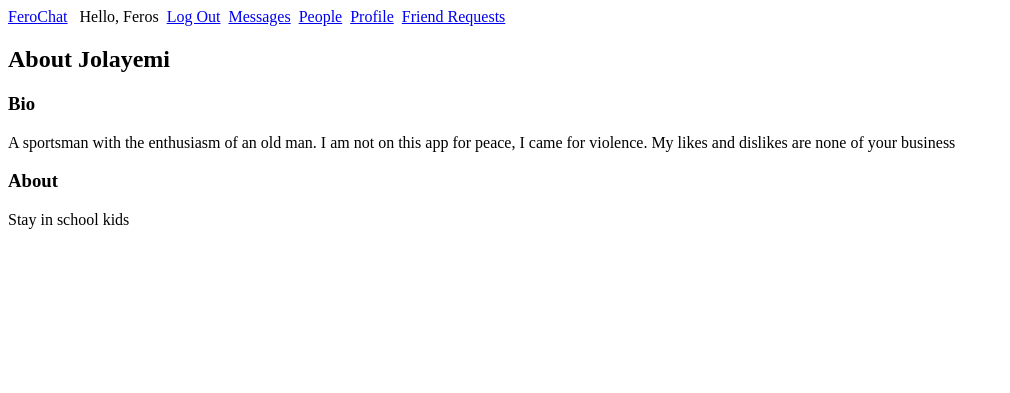
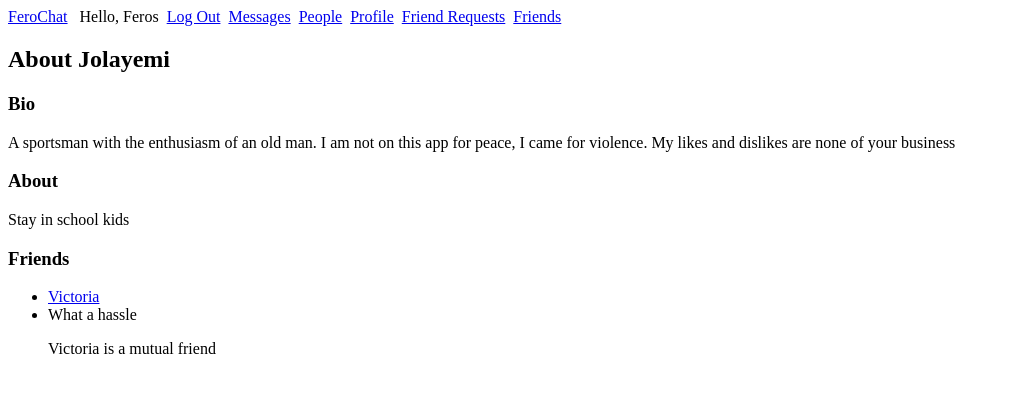
Before and after one commit to FEROS01/FEROCHAT, a Django app: page /user_bio/2 in a window 1280 px wide. Shown: the top 393 px of the page, without its empty margins (0-1010 px from the left). Run offline with Django 4.2, Linux system fonts and the light colour scheme; a user stored in the database is signed in; data comes from the database, SQL or seed files in the repository; both versions use the stored data as it was after the commit.

Commit message:
Updated_friend_request_and_userbio_

```diff
--- a/messengers/templates/messengers/base.html
+++ b/messengers/templates/messengers/base.html
@@ -6,6 +6,7 @@
     <a href="{% url 'messengers:users' %}">People</a>&nbsp;
     <a href="{% url 'messengers:user_bio' user.id %}">Profile</a>&nbsp;
     <a href="{% url 'messengers:friend_requests'%}">Friend Requests</a>&nbsp;
+    <a href="{% url 'messengers:friends' user.id%}">Friends</a>&nbsp;
     {% else %}
     <a href="{% url 'users:sign_up' %}">Sign Up</a>&nbsp;
     <a href="{% url 'users:login' %}">Login</a>&nbsp;
--- a/messengers/templates/messengers/friend_requests.html
+++ b/messengers/templates/messengers/friend_requests.html
@@ -1,7 +1,7 @@
 {% extends 'messengers/base.html' %}
 
 {% block content %}
-
+<h2>Friend requests</h2>
 <ul>
     {% for req in fr_requests %}
     <li>{{req.req_sender}} sent you a friend request</li>
--- a/messengers/templates/messengers/user_bio.html
+++ b/messengers/templates/messengers/user_bio.html
@@ -1,4 +1,5 @@
 {% extends "messengers/base.html" %}
+{% load filters %}
 
 
 {% block content %}
@@ -8,4 +9,30 @@
 
 <h3>About</h3>
 <p>{{user_bio.info.about|default:"About unavailable"}}</p>
+
+{% if user != user_bio %}
+<h3>Friends</h3>
+<ul>
+    {% for friend in bio_friends %}
+    {% if friend != user %}
+    <p></p>
+    <li><a href="{% url 'messengers:user_bio' friend.id %}">{{friend.username}}</a></li>
+    <li>{{friend.info.about}}</li>
+    {% if friend in user_friends %}
+    <p>{{friend.username}} is a mutual friend</p>
+
+    {% elif user|chec_k:friend %}
+    <li>
+        Your request has been sent - <a href="{% url 'messengers:cancel_request_bio' friend.id user_bio.id %}">Cancel
+            Request</a>
+    </li>
+    {% else %}
+    <li><a href="{% url 'messengers:send_request_bio' friend.id user_bio.id %}">Send Friend request</a></li>
+    {% endif %}
+    {% endif %}
+    {% endfor %}
+</ul>
+{% else %}
+<p> See your <a href="{% url 'messengers:friends' user.id %}">Friends</a></p>
+{% endif %}
 {% endblock content %}
--- a/messengers/templates/messengers/view_messages.html
+++ b/messengers/templates/messengers/view_messages.html
@@ -1,8 +1,7 @@
 {% extends 'messengers/base.html' %}
 
 {% block content %}
-
-<h3><a href="{% url 'messengers:user_bio' rec_id %}">{{rec_user.username}}</a></h3>
+<h2><a href="{% url 'messengers:user_bio' rec_id %}">{{rec_user.username}}</a></h2>
 <ul>
     {% for msg in all_messages %}
     {% if msg.sender == user %}
@@ -26,5 +25,4 @@
     <input type="hidden" name="next" value="{% url 'messengers:view_messages' rec_id  %}">
 </form>
 
-<!-- <h3>{{error}}</h3> -->
 {% endblock content %}
--- a/messengers/urls.py
+++ b/messengers/urls.py
@@ -14,6 +14,11 @@ urlpatterns = [
     path("send_request/<int:rec_id>", views.send_request, name="send_request"),
     path("cancel_request/<int:rec_id>",
          views.cancel_request, name="cancel_request"),
+    path("send_request_bio/<int:rec_id>/<int:bio_id>",
+         views.send_request_bio, name="send_request_bio"),
+    path("cancel_request_bio/<int:rec_id>/<int:bio_id>",
+         views.cancel_request_bio, name="cancel_request_bio"),
     path("accept_request/<int:sen_id>",
          views.accept_request, name="accept_request"),
+    path("friends/<int:user_id>", views.friends, name="friends"),
 ]
--- a/messengers/views.py
+++ b/messengers/views.py
@@ -18,7 +18,10 @@ def index(request):
 
 def user_bio(request, user_id):
     user_bio = User.objects.get(id=user_id)
-    context = {"user_bio": user_bio}
+    bio_friends = Friends.get_friends(Friends, user_bio)
+    user_friends = Friends.get_friends(Friends, request.user)
+    context = {"user_bio": user_bio, "bio_friends": bio_friends,
+               "user_friends": user_friends}
     return render(request, "messengers/user_bio.html", context)
 
 # check if users are friends
@@ -60,25 +63,35 @@ def view_messages(request, rec_id):
 
 
 def send_request(request, rec_id):
-    users = User.objects.exclude(id=request.user.id)
     sender = request.user
     receiver = User.objects.get(id=rec_id)
     if sender not in Friends.requests(Friends):
         Friends.objects.create(
             req_sender=sender, req_receiver=receiver, sent_status=True)
-    friends = Friends.get_friends(Friends, request.user)
-    context = {"users": users, "friends": friends}
-    return render(request, "messengers/users.html", context)
+    return users(request)
+
+
+def send_request_bio(request, rec_id, bio_id):
+    sender = request.user
+    receiver = User.objects.get(id=rec_id)
+    if sender not in Friends.requests(Friends):
+        Friends.objects.create(
+            req_sender=sender, req_receiver=receiver, sent_status=True)
+    return user_bio(request, bio_id)
+
+
+def cancel_request_bio(request, rec_id, bio_id):
+    sender = request.user
+    receiver = User.objects.get(id=rec_id)
+    Friends.objects.get(req_sender=sender, req_receiver=receiver).delete()
+    return user_bio(request, bio_id)
 
 
 def cancel_request(request, rec_id):
-    users = User.objects.exclude(id=request.user.id)
     sender = request.user
     receiver = User.objects.get(id=rec_id)
     Friends.objects.get(req_sender=sender, req_receiver=receiver).delete()
-    friends = Friends.get_friends(Friends, request.user)
-    context = {"users": users, "friends": friends}
-    return render(request, "messengers/users.html", context)
+    return users(request)
 
 
 def friend_requests(request):
@@ -98,3 +111,10 @@ def accept_request(request, sen_id):
     fr_requests = Friends.objects.filter(req_receiver=receiver, status=False)
     context = {"fr_requests": fr_requests}
     return render(request, "messengers/friend_requests.html", context)
+
+
+def friends(request, user_id):
+    user = User.objects.get(id=user_id)
+    friends = Friends.get_friends(Friends, user)
+    context = {"friends": friends}
+    return render(request, "messengers/friends.html", context)
```
Also changed, not shown: messengers/templates/messengers/friends.html (added, +13 -0 lines), messengers/templates/messengers/messages.html (+4 -6 lines), messengers/templates/messengers/users.html (+5 -3 lines), db.sqlite3.
